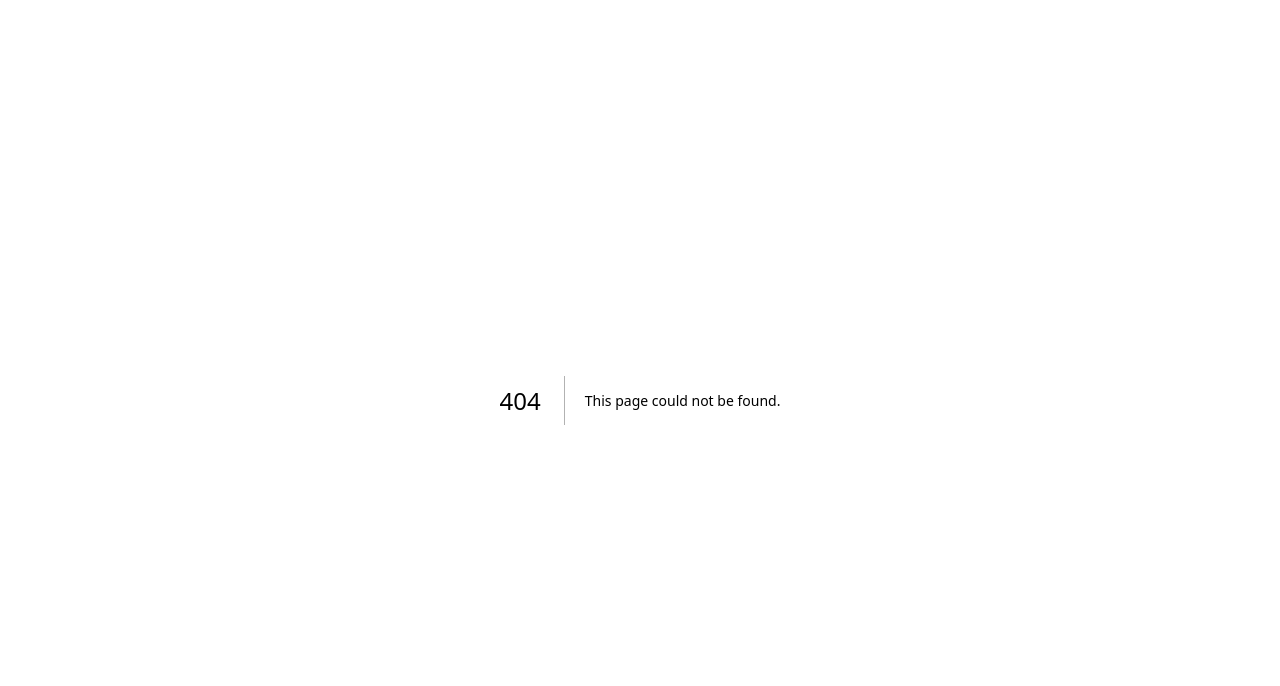
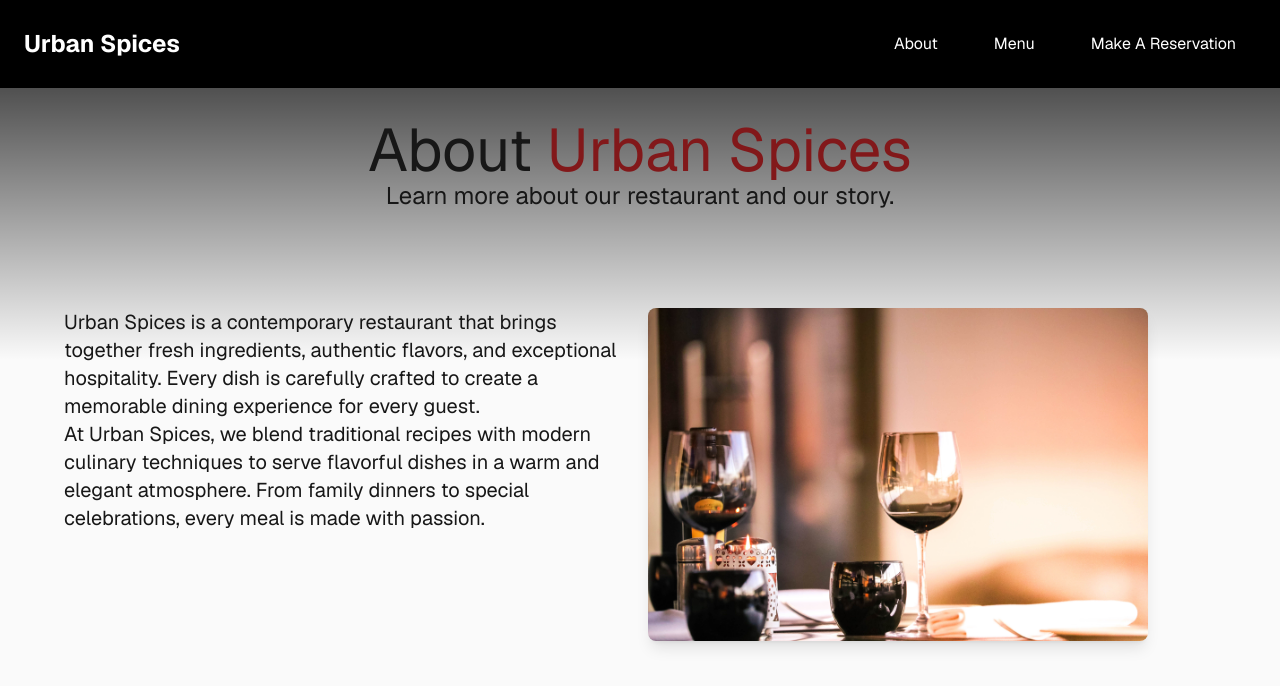
Before and after one commit to Amalr12/Urban-Spice, a Next.js app: page /about in a window 1280 px wide. Before the commit this address had no page. Shown: the top 686 px of the page. Built offline with nearby package versions, Linux system fonts and the light colour scheme.

Commit message:
created the navbar section

```diff
--- /dev/null
+++ b/app/about/page.tsx
@@ -0,0 +1,38 @@
+"use client";
+import { Onest } from "next/font/google";
+import Navbar from "../components/ui/Navbar";
+import Image from "next/image";
+export default function About() {
+  return (
+    <div className="flex flex-col flex-1  bg-zinc-50 font-sans relative h-screen " >
+         <Navbar />
+         <div className="flex min-h-[50vh] md:min-h-screen justify-center rounded-b-[4rem] rounded-t-none "
+        >
+            <div className="absolute top-0 left-0 w-full h-[45%] bg-gradient-to-b from-black/90 to-transparent" ></div>
+                <main className="w-full z-10 flex flex-col items-center md:pt-30 px-4 md:px-8 lg:px-16" data-aos="fade-up" style={{ fontFamily: 'var(--font-onest)' }}>
+
+                <h1 className="text-4xl md:text-6xl   ">About <span className="text-red-900">Urban Spices</span></h1>
+                <p className="text-lg md:text-2xl  mb-8">Learn more about our restaurant and our story.</p>
+
+                <div className="grid grid-cols-2 gap-4 mt-8">
+                    <div className="mt-8  text-lg md:text-xl " style={{ fontFamily: 'var(--font-onest)' }}>
+                <p>Urban Spices is a contemporary restaurant that brings together fresh ingredients, authentic flavors, and exceptional hospitality. Every dish is carefully crafted to create a memorable dining experience for every guest.</p>
+                <p>At Urban Spices, we blend traditional recipes with modern culinary techniques to serve flavorful dishes in a warm and elegant atmosphere. From family dinners to special celebrations, every meal is made with passion.</p>
+                </div>
+                <div className="mt-8">
+                  <Image
+                    src="/restbg1.jpg"
+                    alt="Urban Spices"
+                    width={500}
+                    height={300}
+                    className="rounded-lg shadow-lg "
+                  />
+                </div>
+                </div>
+
+
+                </main>
+        </div>
+    </div>
+  );
+}
--- a/app/components/pages/home/hero.tsx
+++ b/app/components/pages/home/hero.tsx
@@ -1,12 +1,14 @@
 
 import "aos/dist/aos.css";
 import { useEffect } from "react";
+import Navbar from "../../ui/Navbar";
 export default function Hero() {
 
 
   return (
-    <div className="flex flex-col flex-1  bg-zinc-50 font-sans " >
-         <div className="flex min-h-[60vh] md:min-h-screen   justify-center rounded-b-[4rem] rounded-t-none " style={{
+    <div className="flex flex-col flex-1  bg-zinc-50 font-sans relative h-screen " >
+         <Navbar />
+         <div className="flex min-h-[50vh] md:min-h-screen justify-center rounded-b-[4rem] rounded-t-none " style={{
         backgroundImage: "url('/moody-restaurant-interior-website-background.webp')",
         backgroundSize: "cover",
         backgroundPosition: "center",
@@ -17,7 +19,7 @@ export default function Hero() {
 
                 <h1 className="text-4xl md:text-6xl  text-gray-200 ">Taste the Art of Fine Dining</h1>
                 <p className="text-lg md:text-2xl text-gray-200 mb-8">Experience the finest dining with us.</p>
-                <button className="bg-red-900 hover:bg-red-700 text-white font-bold py-2 px-4 rounded">
+                <button className="border border-white rounded text-white font-bold py-2 px-4 rounded">
                   Make a Reservation
                 </button>
              </main>
--- /dev/null
+++ b/app/components/ui/Navbar.tsx
@@ -0,0 +1,92 @@
+"use client";
+import Image from "next/image";
+import { IoMenu } from "react-icons/io5";
+
+import { useState } from "react";
+import { usePathname } from "next/navigation";
+import Link from "next/link";
+import { Onest } from "next/font/google";
+
+
+
+export default function Navbar() {
+  const [open, setOpen] = useState(false);
+  const pathname = usePathname();
+  const isHomePage = pathname === "/";
+  const isContactPage = pathname === "/contact";
+  const isTransparentnav = isHomePage || isContactPage;
+  return (
+    <nav
+  className={`absolute top-0 left-0 w-full z-50 px-6 py-6 ${
+    isTransparentnav ? "bg-transparent" : "bg-black"
+  }`}
+>
+  <div className="max-w-7xl mx-auto flex items-center justify-between ">
+    {/* Logo */}
+    <Link href="/">
+      <h1
+        className="text-2xl font-bold text-white"
+        style={{ fontFamily: "var(--font-onest)" }}
+      >
+        Urban Spices
+      </h1>
+    </Link>
+
+    {/* Desktop Menu */}
+    <div
+
+      className="hidden md:flex items-center gap-4"
+      style={{ fontFamily: "var(--font-onest)" }}
+    >
+          <Link href={"/about"}>
+        <button className="px-5 py-2    text-white hover:scale-105 transition">
+         About
+        </button>
+      </Link>
+
+
+      <Link href="/menu">
+        <button className="px-5 py-2    text-white hover:scale-105 transition">
+          Menu
+        </button>
+      </Link>
+      <Link href="/contact">
+        <button className="px-5 py-2    text-white hover:scale-105 transition">
+          Make A Reservation
+        </button>
+      </Link>
+
+    </div>
+
+    {/* Mobile Menu Icon */}
+    <IoMenu
+      onClick={() => setOpen(!open)}
+      className="md:hidden text-white text-3xl cursor-pointer"
+    />
+  </div>
+
+  {/* Mobile Menu */}
+  {open && (
+    <div className="md:hidden mt-4 flex flex-col gap-3 bg-black/80 p-4 rounded-lg">
+       <Link href="/about">
+        <button className="px-5 py-2    text-white hover:scale-105 transition">
+         About
+        </button>
+      </Link>
+
+
+      <Link href="/menu">
+        <button className="px-5 py-2    text-white hover:scale-105 transition">
+          Menu
+        </button>
+      </Link>
+      <Link href="/contact">
+        <button className="px-5 py-2    text-white hover:scale-105 transition">
+          Make A Reservation
+        </button>
+      </Link>
+    </div>
+  )}
+</nav>
+  );
+}
--- a/app/layout.tsx
+++ b/app/layout.tsx
@@ -4,6 +4,7 @@ import "./globals.css";
 import localFont from "next/font/local";
 import "aos/dist/aos.css";
 import AosProvider from "./components/AosProvider";
+import Navbar from "./components/ui/Navbar";
 
 const onest = Onest({
   subsets: ["latin"],
@@ -36,6 +37,7 @@ export default function RootLayout({
       className={`${geistSans.variable} ${geistMono.variable}  h-full antialiased`}
     >
       <body className="min-h-full flex flex-col bg-zinc-500">
+        <Navbar />
         <AosProvider>{children}</AosProvider>
       </body>
     </html>
--- a/package.json
+++ b/package.json
@@ -12,7 +12,8 @@
     "aos": "^2.3.4",
     "next": "16.2.10",
     "react": "19.2.4",
-    "react-dom": "19.2.4"
+    "react-dom": "19.2.4",
+    "react-icons": "^5.7.0"
   },
   "devDependencies": {
     "@tailwindcss/postcss": "^4",
```
Also changed, not shown: app/components/ui/footer-bottom.tsx (added), app/components/ui/footer.tsx (added), 1 other file (tests, documents, lock files or other folders).
